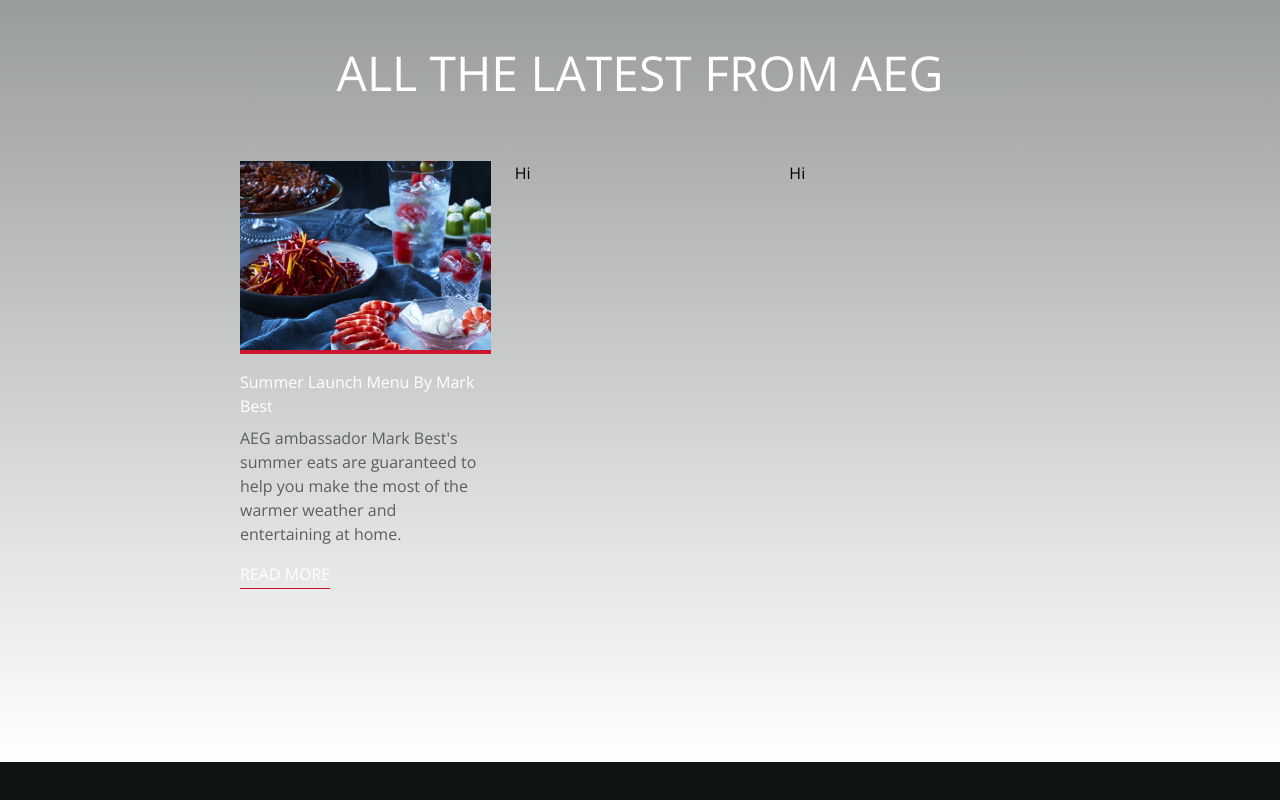
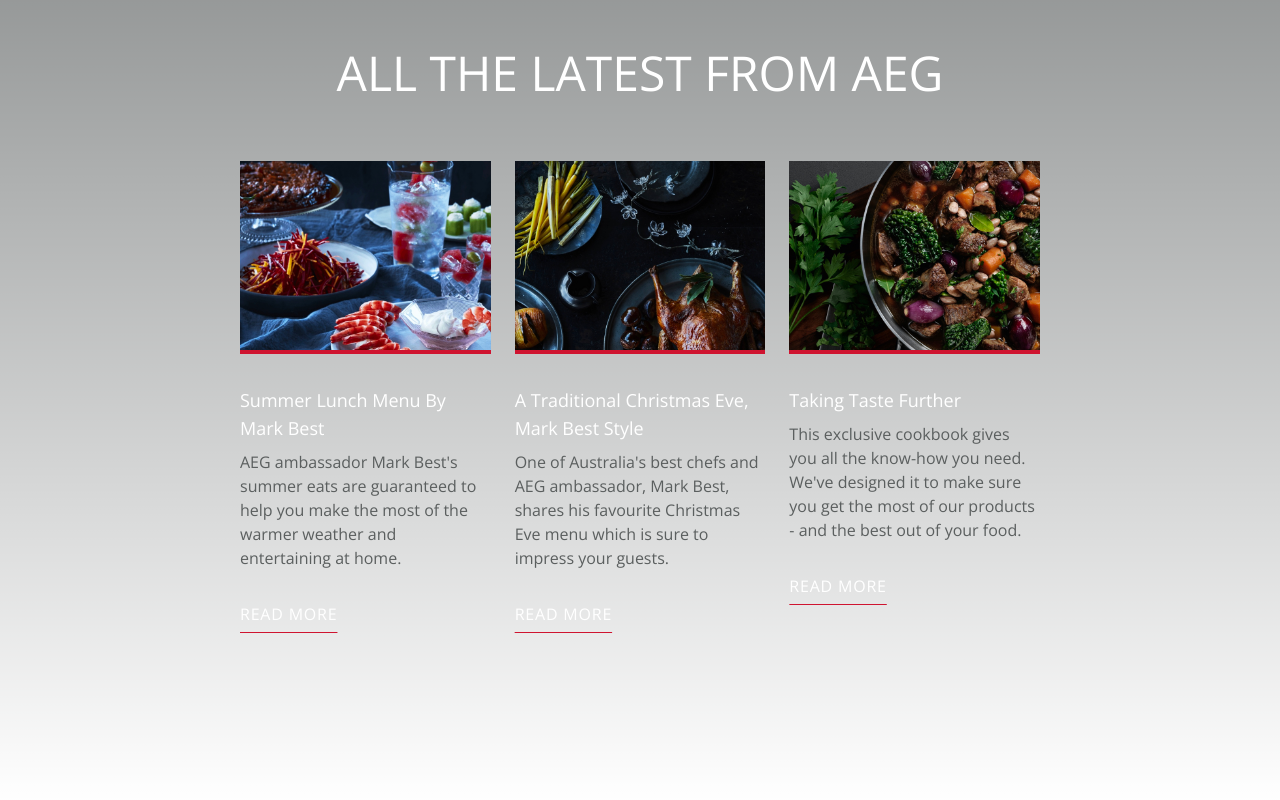
Before and after one commit to pavilandoangelo/orchard-fe-test, a Next.js app: page / in a window 1280 px wide. Shown: the part 1051-1851 px from the top of the page. Before the commit the page ends 1813 px from the top, so only its background shows below. Built offline with nearby package versions, Linux system fonts and the light colour scheme.

Commit message:
updates on component 02

```diff
--- a/src/components/Component02.tsx
+++ b/src/components/Component02.tsx
@@ -6,7 +6,22 @@ const Component02 = () => {
             imgFolder: 'component-02',
             imgSrcSets: ['Image-01.jpg', 'Image-01@2x.jpg'],
             title: 'Summer Lunch Menu By Mark Best',
-            description: `AEG ambassador Mark Best's summer eats are guaranteed to help you make the most of the warmer weather and entertaining at home.`
+            description: `AEG ambassador Mark Best's summer eats are guaranteed to help you make the most of the warmer weather and entertaining at home.`,
+            slug: 'summer-lunch-menu-by-mark-best'
+        },
+        {
+            imgFolder: 'component-02',
+            imgSrcSets: ['Image-02.jpg', 'Image-02@2x.jpg'],
+            title: 'A Traditional Christmas Eve, Mark Best Style',
+            description: `One of Australia's best chefs and AEG ambassador, Mark Best, shares his favourite Christmas Eve menu which is sure to impress your guests.`,
+            slug: 'a-traditional-christmas-eve-mark-best-style'
+        },
+        {
+            imgFolder: 'component-02',
+            imgSrcSets: ['Image-03.jpg', 'Image-03@2x.jpg'],
+            title: 'Taking Taste Further',
+            description: `This exclusive cookbook gives you all the know-how you need. We've designed it to make sure you get the most of our products - and the best out of your food.`,
+            slug: 'taking-taste-further'
         }
     ];
 
@@ -16,39 +31,37 @@ const Component02 = () => {
                 All the Latest from AEG
             </h1>
             <div className="grid grid-cols-3 gap-6">
-                <div className="flex flex-col gap-4 justify-start items-start">
+                {data.map((d, k) => (
+                    <div
+                        key={k}
+                        className="flex flex-col gap-4 md:gap-8 justify-start items-start"
+                    >
                         <div className="border-b-4 border-highlight-red">
                             <picture>
                                 <source
                                     media="(max-width: 320px)"
-                                srcSet="/images/component-02/Image-01.jpg"
+                                    srcSet={`/images/${d.imgFolder}/${d.imgSrcSets[0]}`}
                                 />
                                 <img
-                                src="/images/component-02/Image-01@2x.jpg"
-                                alt="Component 02 - Image 01"
+                                    src={`/images/${d.imgFolder}/${d.imgSrcSets[1]}`}
+                                    alt={`${d.imgFolder} - ${d.imgSrcSets[0]}`}
                                 />
                             </picture>
                         </div>
                         <div className="flex flex-col gap-2">
-                        <h3 className="text-white">
-                            Summer Launch Menu By Mark Best
-                        </h3>
-                        <p className="text-description">
-                            AEG ambassador Mark Best's summer eats are
-                            guaranteed to help you make the most of the warmer
-                            weather and entertaining at home.
+                            <h3 className="text-white text-lg">{d.title}</h3>
+                            <p className="text-description text-base font-light">
+                                {d.description}
                             </p>
                         </div>
                         <a
-                        href="#"
-                        className="uppercase text-white underline underline-offset-8 decoration-highlight-red"
+                            href={d.slug}
+                            className="uppercase text-white underline underline-offset-12 decoration-highlight-red tracking-wider"
                         >
                             Read More
                         </a>
                     </div>
-
-                <h1>Hi</h1>
-                <h1>Hi</h1>
+                ))}
             </div>
         </BaseContainer>
     );
--- a/tailwind.config.ts
+++ b/tailwind.config.ts
@@ -19,6 +19,7 @@ const config: Config = {
                 description: '#5b5f5f'
             },
             textUnderlineOffset: {
+                12: '12px',
                 16: '16px'
             },
             container: {
```
Lines whose indentation alone changed are shown as unchanged.
